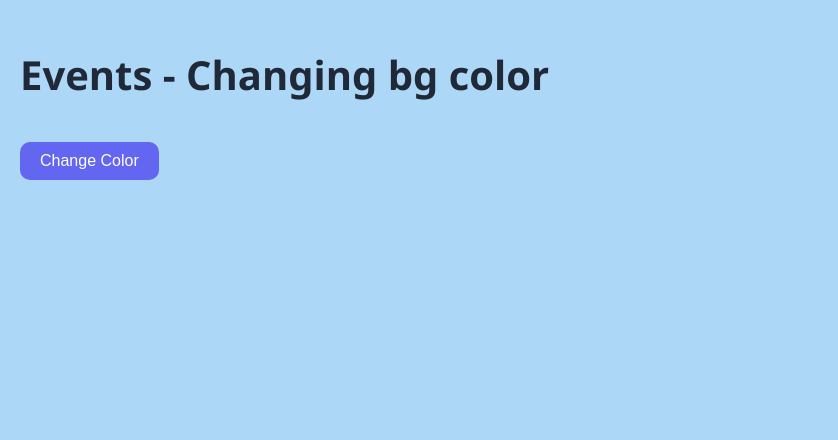
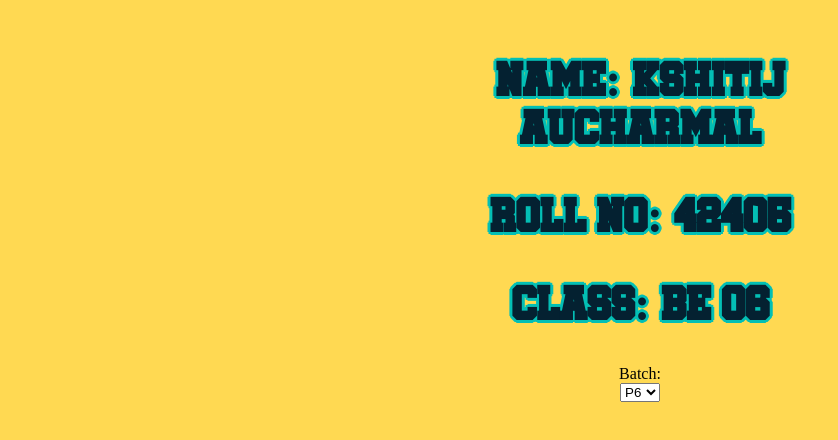
Before and after one commit to kshitijaucharmal/Javascript-BE, a plain HTML site: page Exp8/index.html in a window 1280 px wide. Shown: the whole page, without its empty margins (0-838 px from the left). Drawn offline with Linux system fonts and the light colour scheme.

Commit message:
Updated Exp8

```diff
--- a/Exp8/event_manager.js
+++ b/Exp8/event_manager.js
@@ -1,11 +1,18 @@
-document.addEventListener("mouseover", function() {
-    const curColour = document.body.style.backgroundColor;
+let default_color = "#FFD952";
+let hover_color = "#DE6604";
 
-    document.body.style.backgroundColor = "#ADD7F6";
+// Set to default
+document.body.style.backgroundColor = default_color;
+
+let name_label = document.getElementById("p_hover");
+console.log(name_label);
+
+name_label.addEventListener("mouseover", function(event) {
+  const curColour = document.body.style.backgroundColor;
+  document.body.style.backgroundColor = hover_color;
 });
 
-document.addEventListener("mouseleave", function() {
-    const curColour = document.body.style.backgroundColor;
-
-    document.body.style.backgroundColor = "#3F8EFC";
+name_label.addEventListener("mouseleave", function(event) {
+  const curColour = document.body.style.backgroundColor;
+  document.body.style.backgroundColor = default_color;
 });
--- a/Exp8/index.html
+++ b/Exp8/index.html
@@ -1,7 +1,6 @@
 <!DOCTYPE html>
 <html lang="en">
 <head>
-<script type="text/javascript" src="event_manager.js"></script>
 <link rel="stylesheet" href="style.css">
 
     <meta charset="UTF-8">
@@ -10,7 +9,19 @@
 
 </head>
 <body>
-  <h1> Events - Changing bg color </h1>
+    <div id="p_hover">
+      <h1> Name: KSHITIJ AUCHARMAL </h1>
+      <h1> Roll no: 42405 </h1>
+      <h1> Class: BE 06 </h1>
+    </div>
 
-  <button id="btn_hover">Change Color</button>
+    <label for="batch">Batch:</label>
+      <select id="batch">
+        <option value="p6">P6</option>
+        <option value="q6">Q6</option>
+        <option value="r6">R6</option>
+        <option value="s6">S6</option>
+      </select>
+
+<script type="text/javascript" src="event_manager.js"></script>
 </body>
--- a/Exp8/style.css
+++ b/Exp8/style.css
@@ -1,18 +1,51 @@
+@font-face {
+  font-family: SoccerLeague;
+  src: url(fonts/SoccerLeague.ttf);
+}
+@font-face {
+  font-family: PixelDart;
+  src: url(fonts/PixelDart.ttf);
+}
+
+@font-face {
+  font-family: PixelBug;
+  src: url(fonts/PixelBug.otf);
+}
+:root {
+  --border_color: #04BFB5;
+}
+
+#p_hover {
+  min-width: 400px;
+  max-width: 400px;
+}
+
+
 body {
-    font-family: Geneva, Verdana, sans-serif;
-    /* background: linear-gradient(to right, #f3f4f6, #e0e7ff); */
-    margin: 0;
-    padding: 20px;
-    /* color: #333; */
+  margin: 0;
+  padding: 20px;
+  display: flex;
+  flex-direction: column;
+  align-items: center;
+  justify-content: center;
 }
 
 h1 {
-    text-align: left;
-    font-family:'Segoe UI';
-    color: #1f2937;
-    margin-bottom: 40px;
-    font-size: 2.5rem;
-    animation: fadeIn 0.5s ease;
+    align-items: center;
+    font-family: SoccerLeague;
+    text-align: center;
+    color: #042131;
+    font-size: 3rem;
+    animation: fadeIn 0.2s ease;
+    text-shadow:
+      -2px -2px 0 var(--border_color),
+      2px -2px 0 var(--border_color),
+      -2px 2px 0 var(--border_color),
+      2px 2px 0 var(--border_color),
+      -3px 0px 0 var(--border_color),
+      3px 0px 0 var(--border_color),
+      0px -3px 0 var(--border_color),
+      0px 3px 0 var(--border_color);
 }
 
 table {
```
Also changed, not shown: Exp8/fonts/PixelBug.otf (added), Exp8/fonts/PixelDart.ttf (added), Exp8/fonts/SoccerLeague-Italic.ttf (added), Exp8/fonts/SoccerLeague.ttf (added), Exp8/fonts/SoccerLeagueCollege-Italic.ttf (added), Exp8/fonts/SoccerLeagueCollege.ttf (added), Exp8/pixeldart/License Pixel Dart.txt (added), 3 other files.
